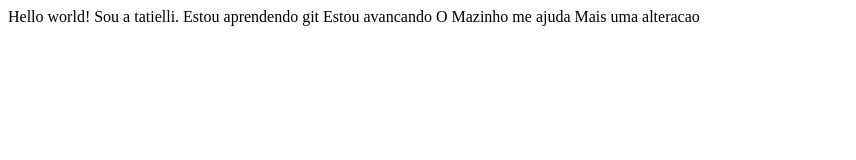
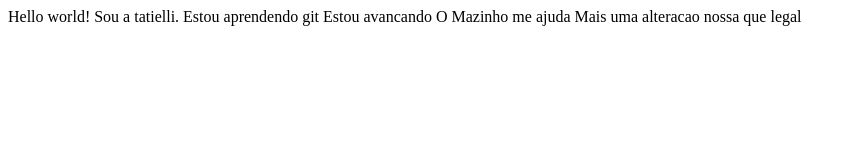
Before and after one commit to bertoldi-tatielli/aprendendo-git, a plain HTML site: page index.html in a window 1280 px wide. Shown: the whole page, without its empty margins (0-856 px from the left). Drawn offline with Linux system fonts and the light colour scheme.

Commit message:
que legal

```diff
--- a/index.html
+++ b/index.html
@@ -16,5 +16,7 @@
     O Mazinho me ajuda
 
     Mais uma alteracao
+
+    nossa que legal
 </body>
 </html>
```
